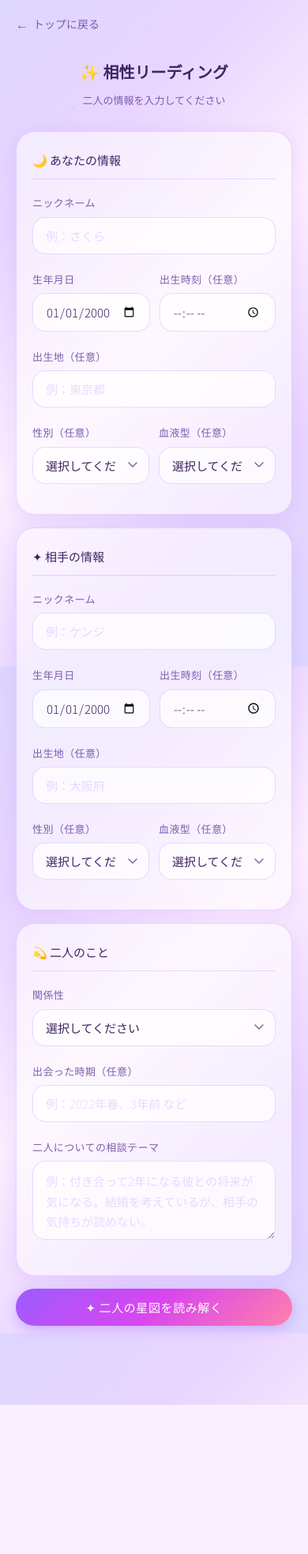
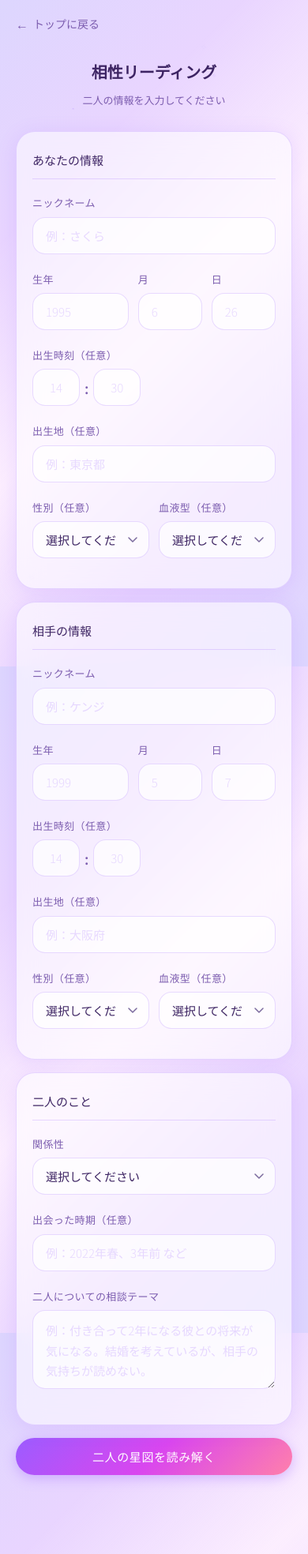
Before and after one commit to yuna-metisbel/fortune-reading-app, a FastAPI app: page /compatibility/new in a window 390 px wide. Shown: the whole page at 79% size. Before the commit the page ends 1779 px from the top, so only its background shows below. Run offline with FastAPI, Linux system fonts and the light colour scheme; some web fonts are replaced.

Commit message:
feat: replace date/time pickers with manual text input fields
Split birth_date into year/month/day text inputs and birth_time into
hour:minute text inputs for better mobile UX. Updated both personal
and compatibility forms, JS form submission, and profile auto-fill.

Co-Authored-By: Claude Opus 4.6 (1M context) <noreply@anthropic.com>

```diff
--- a/app/static/css/style.css
+++ b/app/static/css/style.css
@@ -603,6 +603,28 @@ img, svg {
   display: grid;
   grid-template-columns: 1fr 1fr;
   gap: 12px;
+}
+
+.form-row--3col {
+  grid-template-columns: 1.2fr 0.8fr 0.8fr;
+}
+
+.form-time-row {
+  display: flex;
+  align-items: center;
+  gap: 6px;
+}
+
+.form-time-row input {
+  width: 60px;
+  text-align: center;
+}
+
+.form-time-sep {
+  font-size: 18px;
+  font-weight: 500;
+  color: var(--text-light);
+  line-height: 1;
 }
 
 /* ── Saved profile selector ── */
--- a/app/templates/compatibility_form.html
+++ b/app/templates/compatibility_form.html
@@ -6,7 +6,7 @@
   <a href="/" class="back-link">トップに戻る</a>
 
   <div class="form-header">
-    <h1 class="form-title">✨ 相性リーディング</h1>
+    <h1 class="form-title">相性リーディング</h1>
     <p class="form-subtitle">二人の情報を入力してください</p>
   </div>
 
@@ -14,7 +14,7 @@
 
     <!-- Person 1 -->
     <div class="form-section">
-      <h2 class="form-section-title">🌙 あなたの情報</h2>
+      <h2 class="form-section-title">あなたの情報</h2>
 
       {% if profiles %}
       <div class="saved-profile-bar">
@@ -40,14 +40,28 @@
         <label for="person1_nickname">ニックネーム</label>
         <input type="text" id="person1_nickname" name="person1_nickname" placeholder="例：さくら" required autocomplete="off">
       </div>
+      <div class="form-row form-row--3col">
+        <div class="form-group">
+          <label for="person1_birth_year">生年</label>
+          <input type="text" id="person1_birth_year" name="person1_birth_year" placeholder="1995" inputmode="numeric" maxlength="4" required autocomplete="off">
+        </div>
+        <div class="form-group">
+          <label for="person1_birth_month">月</label>
+          <input type="text" id="person1_birth_month" name="person1_birth_month" placeholder="6" inputmode="numeric" maxlength="2" required autocomplete="off">
+        </div>
+        <div class="form-group">
+          <label for="person1_birth_day">日</label>
+          <input type="text" id="person1_birth_day" name="person1_birth_day" placeholder="26" inputmode="numeric" maxlength="2" required autocomplete="off">
+        </div>
+      </div>
       <div class="form-row">
         <div class="form-group">
-          <label for="person1_birth_date">生年月日</label>
-          <input type="date" id="person1_birth_date" name="person1_birth_date" required value="2000-01-01" min="1940-01-01" max="2015-12-31">
-        </div>
-        <div class="form-group">
-          <label for="person1_birth_time">出生時刻（任意）</label>
-          <input type="time" id="person1_birth_time" name="person1_birth_time">
+          <label for="person1_birth_hour">出生時刻（任意）</label>
+          <div class="form-time-row">
+            <input type="text" id="person1_birth_hour" name="person1_birth_hour" placeholder="14" inputmode="numeric" maxlength="2" autocomplete="off">
+            <span class="form-time-sep">:</span>
+            <input type="text" id="person1_birth_minute" name="person1_birth_minute" placeholder="30" inputmode="numeric" maxlength="2" autocomplete="off">
+          </div>
         </div>
       </div>
       <div class="form-group">
@@ -80,7 +94,7 @@
 
     <!-- Person 2 -->
     <div class="form-section">
-      <h2 class="form-section-title">✦ 相手の情報</h2>
+      <h2 class="form-section-title">相手の情報</h2>
 
       {% if profiles %}
       <div class="saved-profile-bar">
@@ -106,14 +120,28 @@
         <label for="person2_nickname">ニックネーム</label>
         <input type="text" id="person2_nickname" name="person2_nickname" placeholder="例：ケンジ" required autocomplete="off">
       </div>
+      <div class="form-row form-row--3col">
+        <div class="form-group">
+          <label for="person2_birth_year">生年</label>
+          <input type="text" id="person2_birth_year" name="person2_birth_year" placeholder="1999" inputmode="numeric" maxlength="4" required autocomplete="off">
+        </div>
+        <div class="form-group">
+          <label for="person2_birth_month">月</label>
+          <input type="text" id="person2_birth_month" name="person2_birth_month" placeholder="5" inputmode="numeric" maxlength="2" required autocomplete="off">
+        </div>
+        <div class="form-group">
+          <label for="person2_birth_day">日</label>
+          <input type="text" id="person2_birth_day" name="person2_birth_day" placeholder="7" inputmode="numeric" maxlength="2" required autocomplete="off">
+        </div>
+      </div>
       <div class="form-row">
         <div class="form-group">
-          <label for="person2_birth_date">生年月日</label>
-          <input type="date" id="person2_birth_date" name="person2_birth_date" required value="2000-01-01" min="1940-01-01" max="2015-12-31">
-        </div>
-        <div class="form-group">
-          <label for="person2_birth_time">出生時刻（任意）</label>
-          <input type="time" id="person2_birth_time" name="person2_birth_time">
+          <label for="person2_birth_hour">出生時刻（任意）</label>
+          <div class="form-time-row">
+            <input type="text" id="person2_birth_hour" name="person2_birth_hour" placeholder="14" inputmode="numeric" maxlength="2" autocomplete="off">
+            <span class="form-time-sep">:</span>
+            <input type="text" id="person2_birth_minute" name="person2_birth_minute" placeholder="30" inputmode="numeric" maxlength="2" autocomplete="off">
+          </div>
         </div>
       </div>
       <div class="form-group">
@@ -146,7 +174,7 @@
 
     <!-- Relationship Info -->
     <div class="form-section">
-      <h2 class="form-section-title">💫 二人のこと</h2>
+      <h2 class="form-section-title">二人のこと</h2>
 
       <div class="form-group">
         <label for="relationship_type">関係性</label>
@@ -174,7 +202,7 @@
     </div>
 
     <button type="submit" class="btn btn-primary btn-full">
-      ✦ 二人の星図を読み解く
+      二人の星図を読み解く
     </button>
   </form>
 </div>
```
Also changed, not shown: app/static/js/reading.js (+44 -8 lines), app/templates/reading_form.html (+21 -6 lines).
